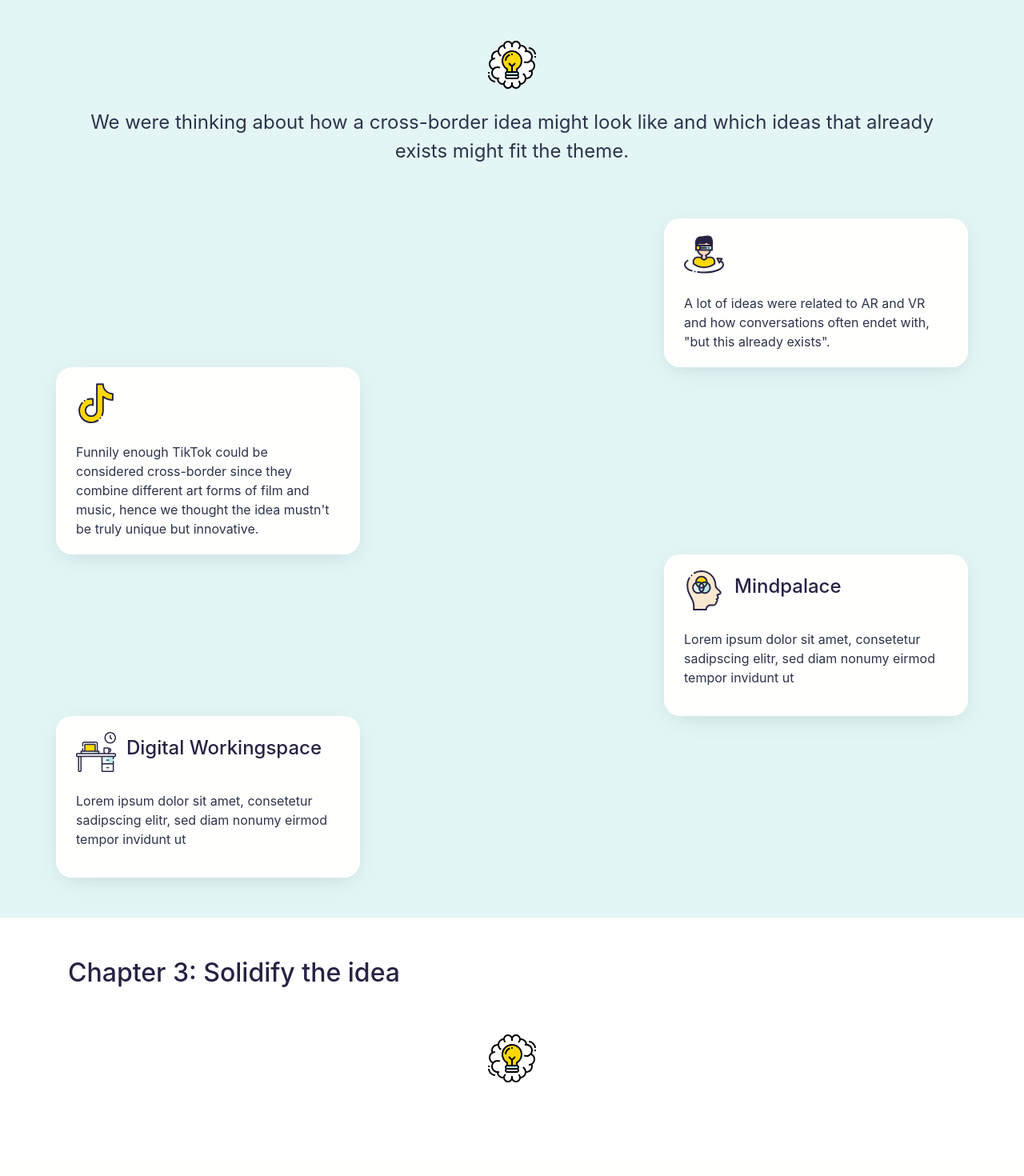
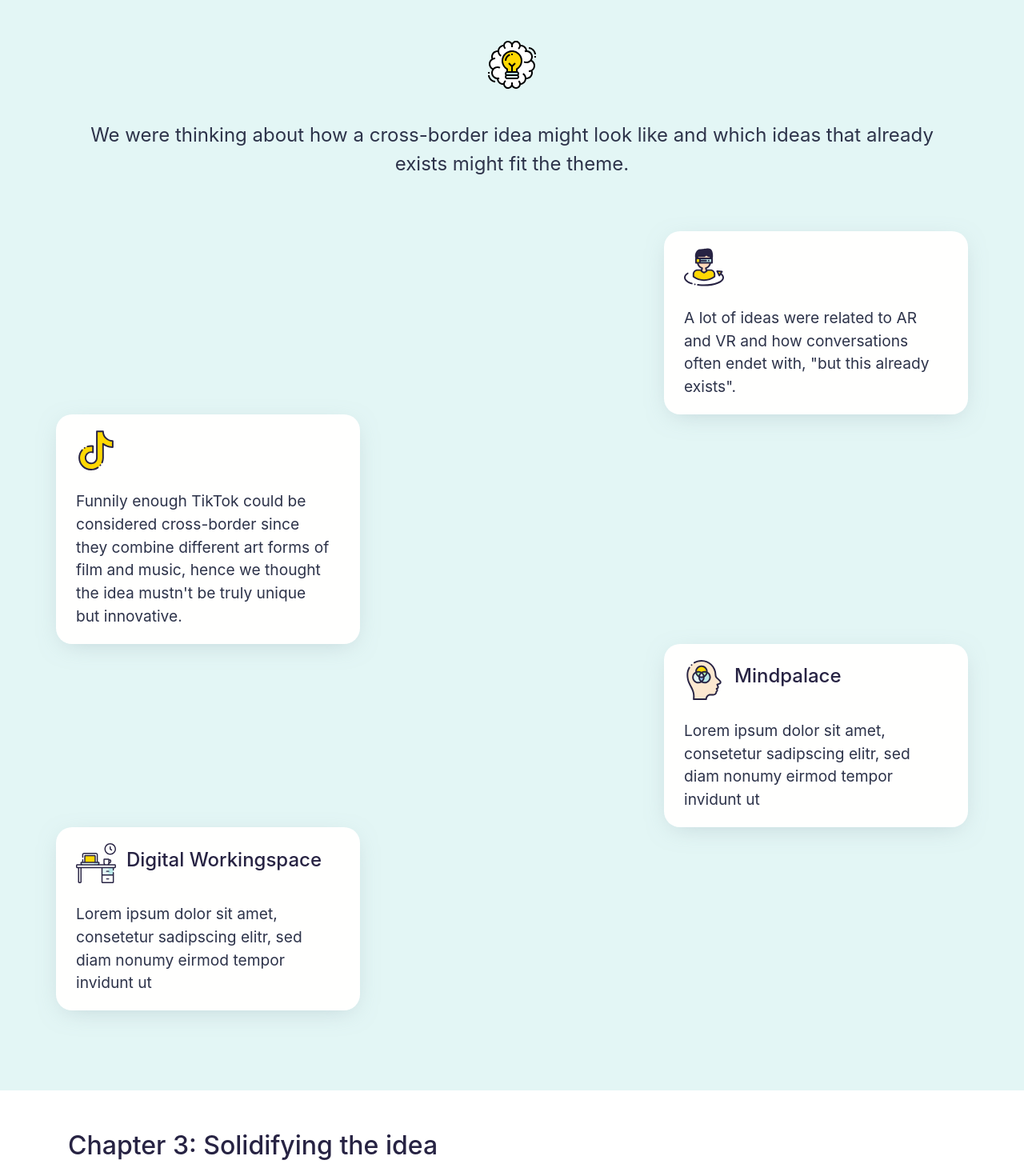
Before and after one commit to pandaaan/kumoon, a React (Create React App) app: page / in a window 1280 px wide. Shown: the part 2060-3530 px from the top of the page at 80% size. Built offline with nearby package versions, Linux system fonts and the light colour scheme.

Commit message:
chapter 3 solidifying the idea

```diff
--- a/src/Components/PartOne/ChapterOne.js
+++ b/src/Components/PartOne/ChapterOne.js
@@ -28,8 +28,8 @@ class ChapterOne extends Component {
                 <br />
                 <Row className="" data-aos="fade-up">
                     <Col className="">
-                        <div className="desc text-center">
-                            <p>We were thinking about how a cross-border idea might look like and which ideas that already exists might fit the theme.
+                        <div className="main-desc text-center">
+                            <p className="m-3">We were thinking about how a cross-border idea might look like and which ideas that already exists might fit the theme.
                            </p>
                         </div>
                     </Col>
@@ -52,7 +52,7 @@ class ChapterOne extends Component {
                             <br />
                             <Row>
                                 <Col>
-                                    <p className="m-0">A lot of ideas were related to AR and VR and how conversations often endet with, "but this already exists".</p>
+                                    <p className="m-0 desc">A lot of ideas were related to AR and VR and how conversations often endet with, "but this already exists".</p>
                                 </Col>
                             </Row>
                         </div>
@@ -75,7 +75,7 @@ class ChapterOne extends Component {
                             <br />
                             <Row>
                                 <Col>
-                                    <p className="m-0">Funnily enough TikTok could be considered cross-border since they combine different art forms of film and music, hence we thought the idea mustn't be truly unique but innovative.</p>
+                                    <p className="m-0 desc">Funnily enough TikTok could be considered cross-border since they combine different art forms of film and music, hence we thought the idea mustn't be truly unique but innovative.</p>
                                 </Col>
                             </Row>
                         </div>
@@ -97,7 +97,7 @@ class ChapterOne extends Component {
                             <br />
                             <Row>
                                 <Col>
-                                    <p>Lorem ipsum dolor sit amet, consetetur sadipscing elitr, sed diam nonumy eirmod tempor invidunt ut</p>
+                                    <p className="m-0 desc">Lorem ipsum dolor sit amet, consetetur sadipscing elitr, sed diam nonumy eirmod tempor invidunt ut</p>
                                 </Col>
                             </Row>
                         </div>
@@ -119,13 +119,14 @@ class ChapterOne extends Component {
                             <br />
                             <Row>
                                 <Col>
-                                    <p>Lorem ipsum dolor sit amet, consetetur sadipscing elitr, sed diam nonumy eirmod tempor invidunt ut</p>
+                                    <p className="m-0 desc">Lorem ipsum dolor sit amet, consetetur sadipscing elitr, sed diam nonumy eirmod tempor invidunt ut</p>
 
                                 </Col>
                             </Row>
                         </div>
                     </Col>
                 </Row>
+                <div className="place"></div>
             </div>
         );
     }
--- a/src/Components/PartOne/ChapterTwo.js
+++ b/src/Components/PartOne/ChapterTwo.js
@@ -1,7 +1,7 @@
 import React, { Component } from 'react';
 import './chapterOne.scss';
 import { Col, Row } from 'react-bootstrap';
-import brainstorming from '../../images/brainstorming.svg';
+import Hammer from '../../images/hammer.svg';
 
 
 class ChapterOne extends Component {
@@ -11,13 +11,13 @@ class ChapterOne extends Component {
             <div id="ch-1-2">
                 <Row>
                     <Col>
-                        <h2 data-aos="fade-right" data-aos-duration="1000" >Chapter 3: Solidify the idea</h2>
+                        <h2 data-aos="fade-right" data-aos-duration="1000" >Chapter 3: Solidifying the idea</h2>
                     </Col>
                 </Row>
                 <div className="place"></div>
                 <Row>
                     <Col className="text-center" data-aos="zoom-in" >
-                        <img alt="WA-logo" className="whatsapp-logo" src={brainstorming}></img>
+                        <img alt="WA-logo" className="whatsapp-logo" src={Hammer}></img>
                     </Col>
                 </Row>
                 <div className="place"></div>
--- a/src/Components/PartOne/Prolog/prolog.scss
+++ b/src/Components/PartOne/Prolog/prolog.scss
@@ -66,7 +66,6 @@ $tertiary: #bae8e8;
         color: #ff8e3c;
       }
       .message {
-        font-size: 1em;
         font-weight: 500;
         padding: 0 15px 0 15px;
         margin: auto;
--- a/src/Components/PartOne/chapterOne.scss
+++ b/src/Components/PartOne/chapterOne.scss
@@ -25,8 +25,12 @@ $tertiary: #bae8e8;
   width: 50px;
 }
 
+.main-desc {
+  font-size: 1.5em;
+}
+
 .desc {
-  font-size: 1.5em;
+  font-size: 1.2em;
 }
 
 // Extra small devices (portrait phones, less than 576px)
```
Also changed, not shown: src/images/hammer.svg (added).
